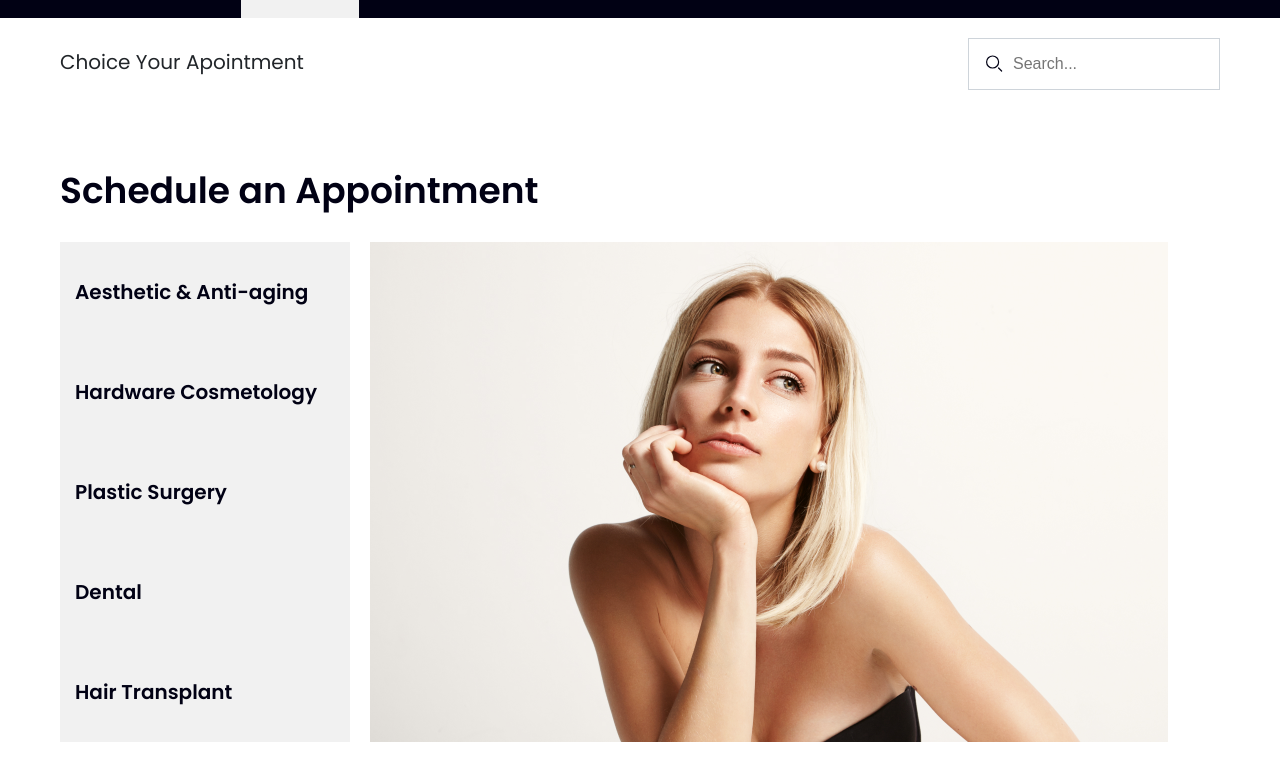
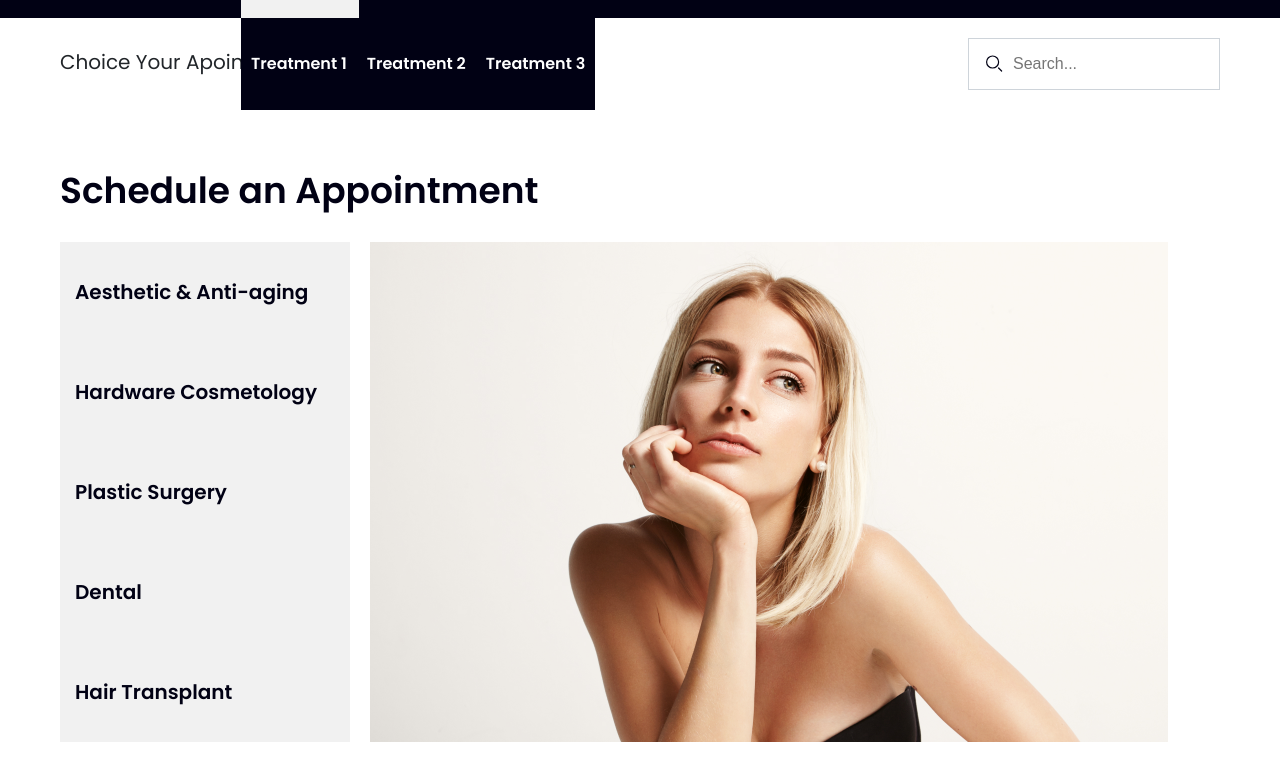
Before and after one commit to Hacker32Bit/WebPageForInterview, a plain HTML site: page index.html in a window 1280 px wide. Both pictures are taken after a click on the link "Treatment". Shown: the part 74-853 px from the top of the page. Drawn offline with Linux system fonts and the light colour scheme.

Commit message:
Added submenu for header menu

```diff
--- a/css/styles.css
+++ b/css/styles.css
@@ -88,6 +88,16 @@ header {
 .menu li a:focus {
     color: #010114;
     transition: color 0.5s;
+}
+
+.menu ul ul {
+    position: fixed;
+    z-index: 9999;
+    background-color: #010114;
+}
+
+.closed {
+    display: none;
 }
 
 .phone {
@@ -349,7 +359,7 @@ button.btn {
         font-size: 16px;
     }
 
-    .main-category-block ul.disabled > li {
+    .main-category-block ul.disabled>li {
         opacity: 1;
         background-color: #f1f1f1;
     }
@@ -385,7 +395,7 @@ button.btn {
         white-space: collapse;
     }
 
-    .main-category-block ul li ul.disabled > li {
+    .main-category-block ul li ul.disabled>li {
         opacity: 1;
         background-color: #fff;
     }
@@ -440,10 +450,10 @@ button.btn {
         line-height: 20px;
     }
 
-    .main-category-block ul li ul li ul.disabled > li {
+    .main-category-block ul li ul li ul.disabled>li {
         opacity: 1;
         background-color: #f1f1f1;
-      }
+    }
 
     .main-category-block .link {
         background-image: none;
@@ -499,6 +509,14 @@ button.btn {
         text-align: left;
         padding: 10px;
         width: 100%;
+    }
+
+    .menu ul ul {
+        position: relative;
+    }
+
+    .menu ul ul li a{
+        padding: 10px 20px;
     }
 
     .hamburger-menu {
--- a/index.html
+++ b/index.html
@@ -31,7 +31,13 @@
                 <ul class="nav">
                     <li><a href="#">Home</a></li>
                     <li><a href="#pricelist">Price list</a></li>
-                    <li><a href="#treatment">Treatment <i class="arrow-down"></i></a></li>
+                    <li class="dropdown"><a href="#treatment">Treatment <i class="arrow-down"></i></a>
+                        <ul class="submenu closed">
+                            <li><a href="#treatment1">Treatment 1</a></li>
+                            <li><a href="#treatment2">Treatment 2</a></li>
+                            <li><a href="#treatment3">Treatment 3</a></li>
+                        </ul>
+                    </li>
                     <li><a href="#surgical">Surgical</a></li>
                     <li><a href="#dental">Dental</a></li>
                 </ul>
@@ -80,7 +86,6 @@
 
         </container>
     </main>
-    <script src="js/index.js" type="text/javascript"></script>
     <script src="js/navbar.js" type="text/javascript"></script>
     <script src="js/categories.js" type="text/javascript"></script>
 </body>
--- a/js/navbar.js
+++ b/js/navbar.js
@@ -4,13 +4,29 @@ const phone = document.querySelector('.phone')
 const search = document.querySelector('.search-btn');
 const searchCloseIcon = document.querySelector('.search-icon')
 const searchInput = document.querySelector('.header-search-input')
+const dropdown = document.querySelector(".dropdown")
+const submenu = document.querySelector(".submenu")
+
+window.addEventListener('click', (e) => {
+  // console.log(e.target)
+
+  // Check if clicked on submenu
+  if (submenu.contains(e.target)) {
+    return
+  } // Check if clicked on menu button
+  else if (dropdown.contains(e.target)) {
+    submenu.classList.toggle("closed")
+  } // Clicked on another place.
+  else {
+    submenu.setAttribute("class", "submenu closed")
+  }
+});
 
 // Listener for menu button
 hamburger.addEventListener('click', () => {
   navMenu.classList.toggle('hide');
   phone.classList.toggle('hide')
 });
-
 
 // Listener for search button click
 search.addEventListener('click', () => {
```
Also changed, not shown: js/index.js (added).
